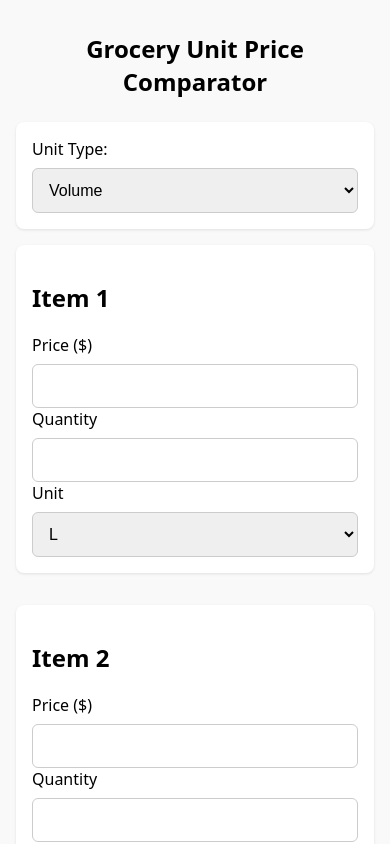
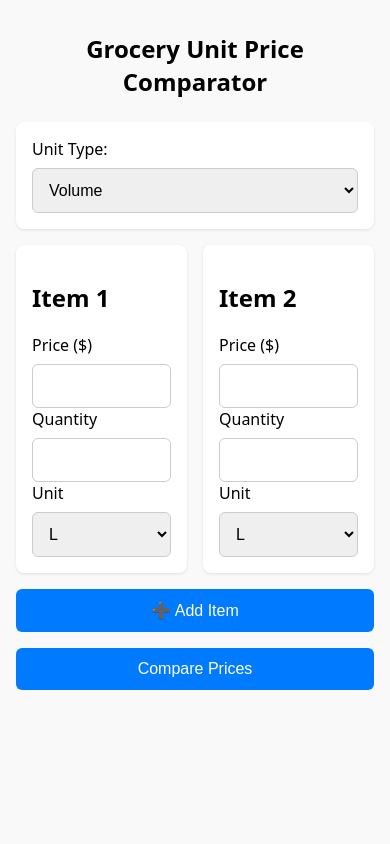
Before and after one commit to aaronliunumber2/grocery-compare, a React (Vite) app: page / in a window 390 px wide. Shown: the top 844 px of the page. Built offline with nearby package versions, Linux system fonts and the light colour scheme.

Commit message:
fix issue with item card having one per row

```diff
--- a/src/App.css
+++ b/src/App.css
@@ -61,12 +61,6 @@ button {
 
 @media (max-width: 350px) {
     .item-grid {
-        flex-direction: column;
-    }
-}
-
-@media (max-width: 600px) {
-    .item-grid {
         grid-template-columns: 1fr;
     }
 }
```
